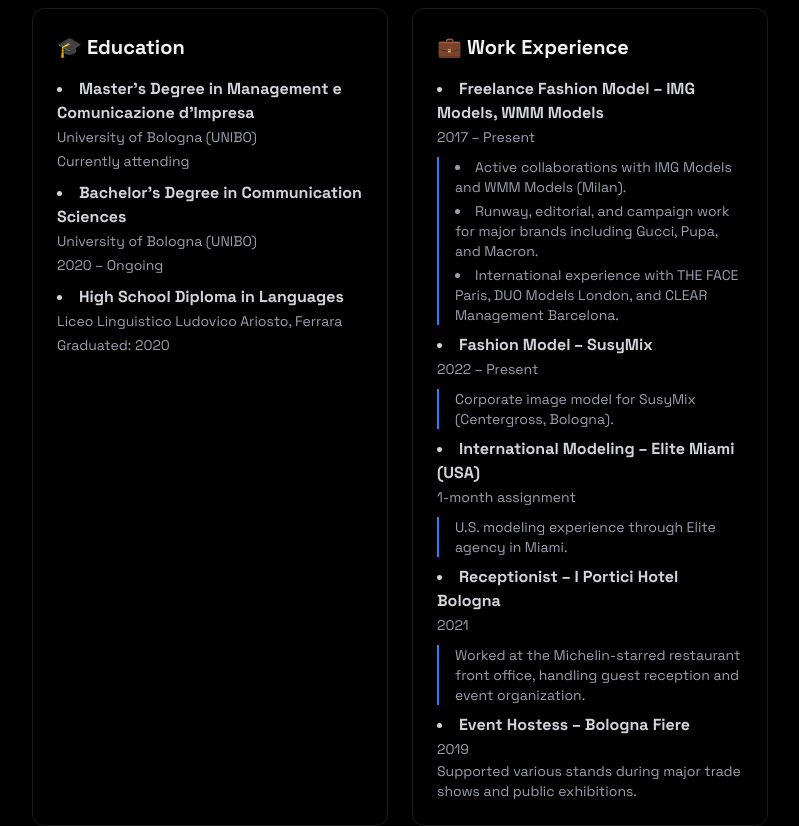
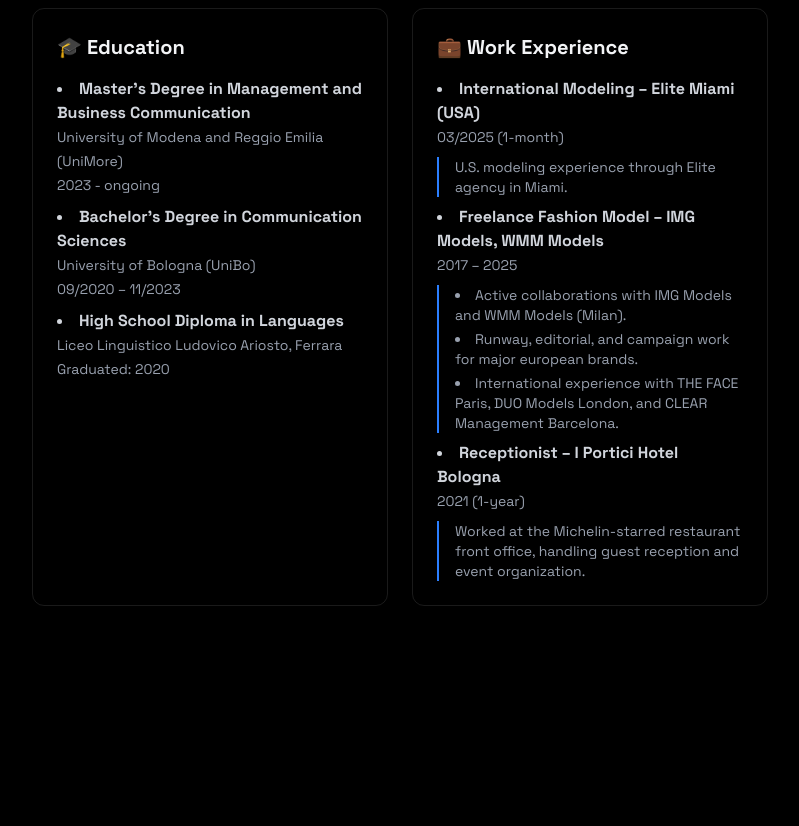
Before and after one commit to alessandradeserti/portfolio, a React (Vite) app: page / in a window 1280 px wide. Shown: the part 940-1766 px from the top of the page, without its empty margins (240-1039 px from the left). Built offline with nearby package versions, Linux system fonts and the light colour scheme.

Commit message:
Update portfolio site

```diff
--- a/src/components/sections/About.jsx
+++ b/src/components/sections/About.jsx
@@ -19,18 +19,18 @@
               <h3 className="text-xl font-bold mb-4">🎓 Education</h3>
               <ul className="list-disc list-inside text-gray-300 space-y-2">
                 <li>
-                  <strong>Master’s Degree in Management e Comunicazione d’Impresa</strong>
+                  <strong>Master’s Degree in Management and Business Communication</strong>
                   <br />
-                  <span className="text-sm text-gray-400">University of Bologna (UNIBO)</span>
+                  <span className="text-sm text-gray-400">University of Modena and Reggio Emilia (UniMore)</span>
                   <br />
-                  <span className="text-sm text-gray-400">Currently attending</span>
+                  <span className="text-sm text-gray-400">2023 - ongoing</span>
                 </li>
                 <li>
                   <strong>Bachelor’s Degree in Communication Sciences</strong>
                   <br />
-                  <span className="text-sm text-gray-400">University of Bologna (UNIBO)</span>
+                  <span className="text-sm text-gray-400">University of Bologna (UniBo)</span>
                   <br />
-                  <span className="text-sm text-gray-400">2020 – Ongoing</span>
+                  <span className="text-sm text-gray-400">09/2020 – 11/2023</span>
                 </li>
                 <li>
                   <strong>High School Diploma in Languages</strong>
@@ -46,45 +46,34 @@
             <div className="p-6 rounded-xl border-white/10 border hover:-translate-y-1 transition-all">
               <h3 className="text-xl font-bold mb-4">💼 Work Experience</h3>
               <ul className="list-disc list-inside text-gray-300 space-y-2">
+
+                <li>
+                  <strong>International Modeling – Elite Miami (USA)</strong>
+                  <br />
+                  <span className="text-sm text-gray-400">03/2025 (1-month)</span>
+                  <div className="mt-2 pl-4 border-l-2 border-blue-500">
+                    <p className="text-sm text-gray-400">
+                      U.S. modeling experience through Elite agency in Miami.
+                    </p>
+                  </div>
+                </li>
                 <li>
                   <strong>Freelance Fashion Model – IMG Models, WMM Models</strong>
                   <br />
-                  <span className="text-sm text-gray-400">2017 – Present</span>
+                  <span className="text-sm text-gray-400">2017 – 2025</span>
                   <div className="mt-2 pl-4 border-l-2 border-blue-500">
                     <ul className="list-disc list-inside text-sm text-gray-400 space-y-1">
                       <li>Active collaborations with IMG Models and WMM Models (Milan).</li>
-                      <li>Runway, editorial, and campaign work for major brands including Gucci, Pupa, and Macron.</li>
+                      <li>Runway, editorial, and campaign work for major european brands.</li>
                       <li>International experience with THE FACE Paris, DUO Models London, and CLEAR Management Barcelona.</li>
                     </ul>
                   </div>
                 </li>
 
                 <li>
-                  <strong>Fashion Model – SusyMix</strong>
-                  <br />
-                  <span className="text-sm text-gray-400">2022 – Present</span>
-                  <div className="mt-2 pl-4 border-l-2 border-blue-500">
-                    <p className="text-sm text-gray-400">
-                      Corporate image model for SusyMix (Centergross, Bologna).
-                    </p>
-                  </div>
-                </li>
-
-                <li>
-                  <strong>International Modeling – Elite Miami (USA)</strong>
-                  <br />
-                  <span className="text-sm text-gray-400">1-month assignment</span>
-                  <div className="mt-2 pl-4 border-l-2 border-blue-500">
-                    <p className="text-sm text-gray-400">
-                      U.S. modeling experience through Elite agency in Miami.
-                    </p>
-                  </div>
-                </li>
-
-                <li>
                   <strong>Receptionist – I Portici Hotel Bologna</strong>
                   <br />
-                  <span className="text-sm text-gray-400">2021</span>
+                  <span className="text-sm text-gray-400">2021 (1-year)</span>
                   <div className="mt-2 pl-4 border-l-2 border-blue-500">
                     <p className="text-sm text-gray-400">
                       Worked at the Michelin-starred restaurant front office, handling guest reception and event organization.
@@ -92,14 +81,6 @@
                   </div>
                 </li>
 
-                <li>
-                  <strong>Event Hostess – Bologna Fiere</strong>
-                  <br />
-                  <span className="text-sm text-gray-400">2019</span>
-                  <p className="text-sm text-gray-400">
-                    Supported various stands during major trade shows and public exhibitions.
-                  </p>
-                </li>
               </ul>
             </div>
           </div>
```
